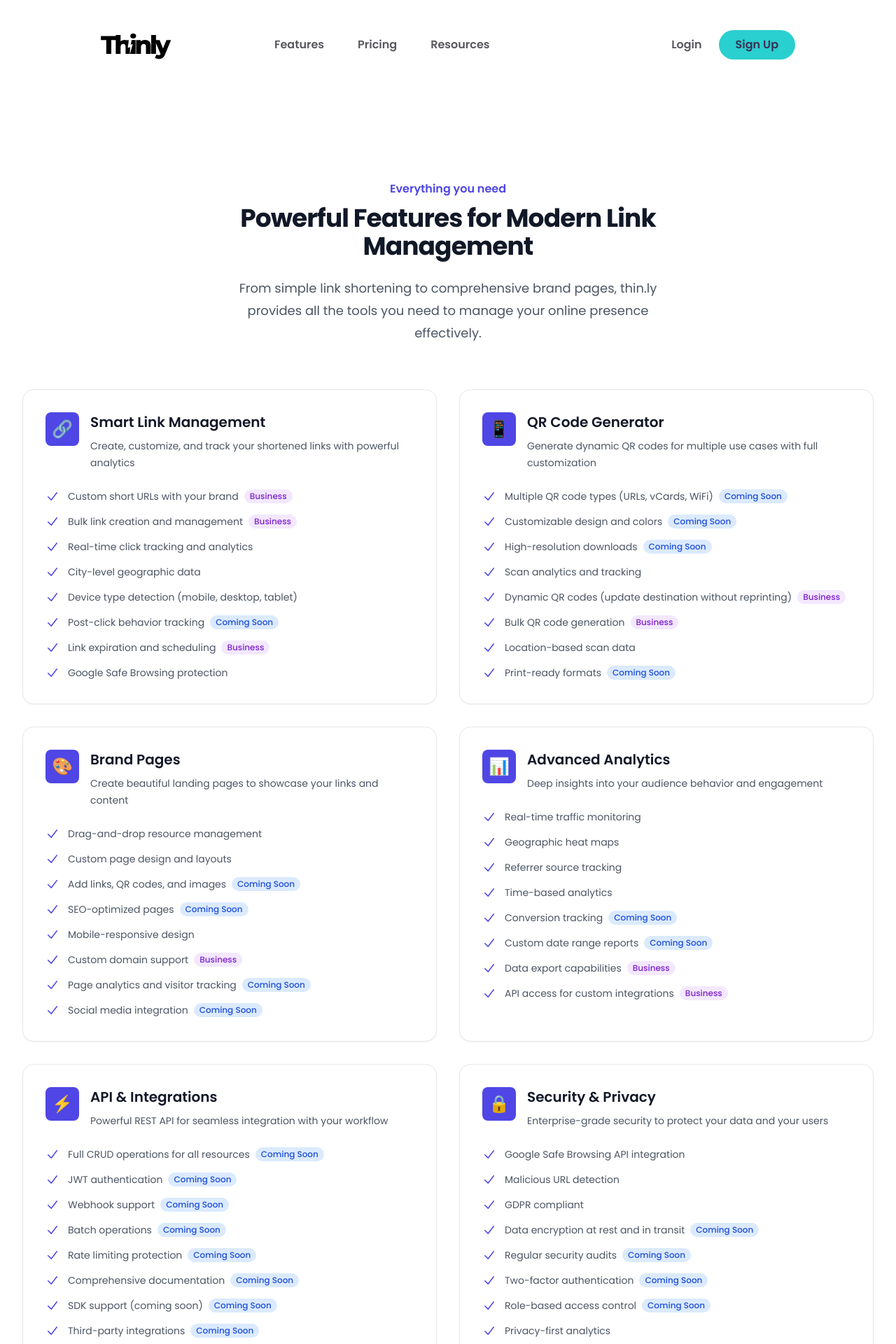
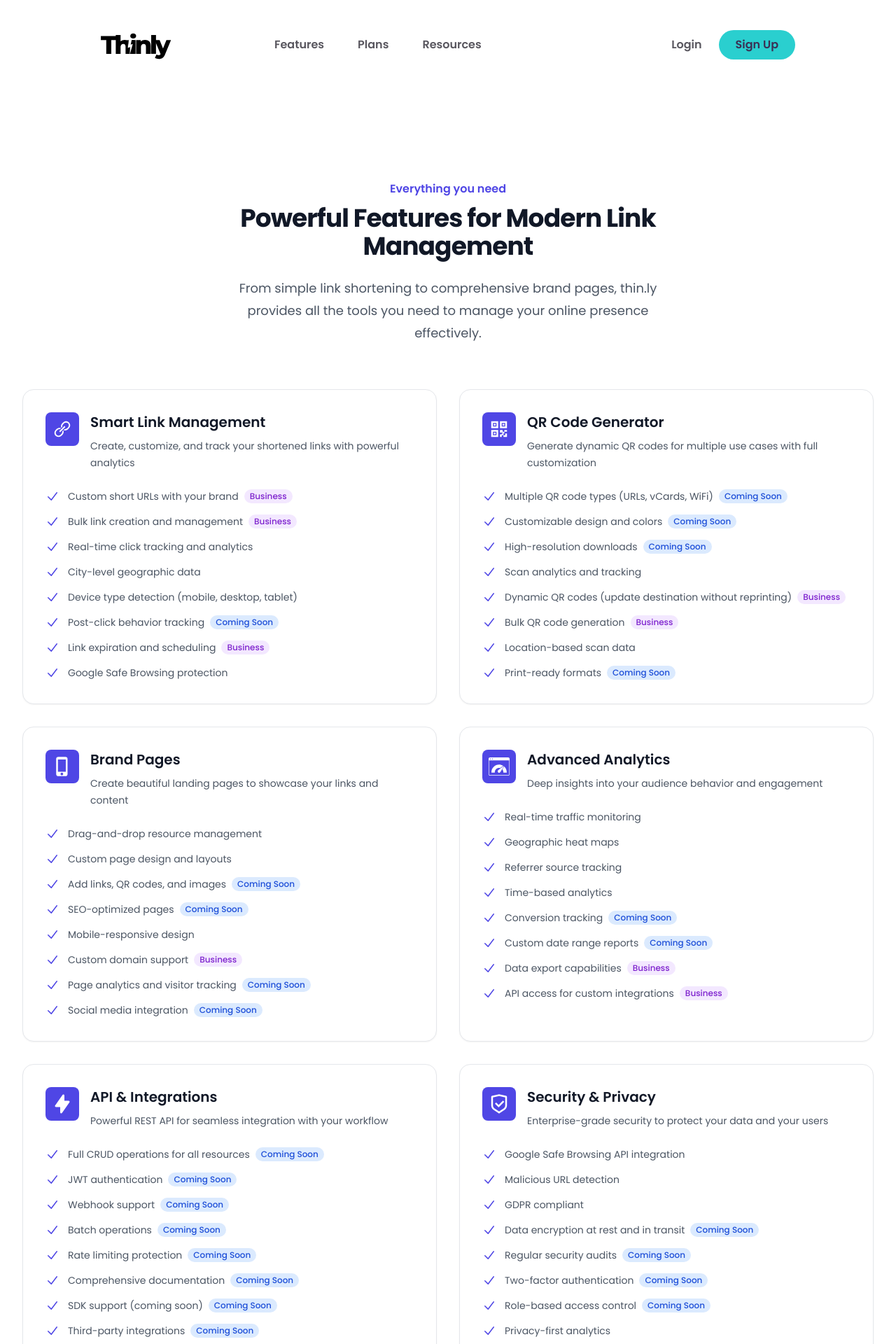
Before and after one commit to systemu-net/onetime, a React (Vite) app: page /features in a window 1280 px wide. Shown: the top 1920 px of the page at 70% size. Built offline with nearby package versions, Linux system fonts and the light colour scheme.

Commit message:
Fix icons

```diff
--- a/src/components/Features.tsx
+++ b/src/components/Features.tsx
@@ -1,4 +1,9 @@
 import { CheckIcon } from '@heroicons/react/20/solid';
+import { HiLightningBolt } from 'react-icons/hi';
+import { LiaLinkSolid } from 'react-icons/lia';
+import { MdPhoneIphone } from 'react-icons/md';
+import { RiQrCodeLine, RiShieldCheckLine } from 'react-icons/ri';
+import { SiPagespeedinsights } from 'react-icons/si';
 
 type FeatureItem = {
   text: string;
@@ -8,7 +13,7 @@
 type Feature = {
   name: string;
   description: string;
-  icon: string;
+  icon: JSX.Element;
   features: (string | FeatureItem)[];
 };
 
@@ -16,7 +21,7 @@
   {
     name: 'Smart Link Management',
     description: 'Create, customize, and track your shortened links with powerful analytics',
-    icon: '🔗',
+    icon: <LiaLinkSolid size={30} className="text-white" />,
     features: [
       { text: 'Custom short URLs with your brand', badge: 'business' },
       { text: 'Bulk link creation and management', badge: 'business' },
@@ -31,7 +36,7 @@
   {
     name: 'QR Code Generator',
     description: 'Generate dynamic QR codes for multiple use cases with full customization',
-    icon: '📱',
+    icon: <RiQrCodeLine size={30} className="text-white" />,
     features: [
       { text: 'Multiple QR code types (URLs, vCards, WiFi)', badge: 'coming-soon' },
       { text: 'Customizable design and colors', badge: 'coming-soon' },
@@ -46,7 +51,7 @@
   {
     name: 'Brand Pages',
     description: 'Create beautiful landing pages to showcase your links and content',
-    icon: '🎨',
+    icon: <MdPhoneIphone size={30} className="text-white" />,
     features: [
       'Drag-and-drop resource management',
       'Custom page design and layouts',
@@ -61,7 +66,7 @@
   {
     name: 'Advanced Analytics',
     description: 'Deep insights into your audience behavior and engagement',
-    icon: '📊',
+    icon: <SiPagespeedinsights size={30} className="text-white" />,
     features: [
       'Real-time traffic monitoring',
       'Geographic heat maps',
@@ -76,7 +81,7 @@
   {
     name: 'API & Integrations',
     description: 'Powerful REST API for seamless integration with your workflow',
-    icon: '⚡',
+    icon: <HiLightningBolt size={30} className="text-white" />,
     features: [
       { text: 'Full CRUD operations for all resources', badge: 'coming-soon' },
       { text: 'JWT authentication', badge: 'coming-soon' },
@@ -91,7 +96,7 @@
   {
     name: 'Security & Privacy',
     description: 'Enterprise-grade security to protect your data and your users',
-    icon: '🔒',
+    icon: <RiShieldCheckLine size={30} className="text-white" />,
     features: [
       'Google Safe Browsing API integration',
       'Malicious URL detection',
@@ -194,7 +199,7 @@
               href="/plans"
               className="text-sm font-semibold leading-6 text-gray-900"
             >
-              View pricing <span aria-hidden="true">→</span>
+              View plans <span aria-hidden="true">→</span>
             </a>
           </div>
         </div>
--- a/src/components/Footer.tsx
+++ b/src/components/Footer.tsx
@@ -28,7 +28,7 @@
               </li>
               <li>
                 <Link to={PRICING_ROUTE} className="text-sm text-gray-600 dark:text-gray-400 hover:text-violet-600 dark:hover:text-violet-400 transition-colors">
-                  Pricing
+                  Plans
                 </Link>
               </li>
               <li>
--- a/src/components/Header.tsx
+++ b/src/components/Header.tsx
@@ -41,7 +41,7 @@
             <ul className="nav__links | hide">
               {cookies.token && (<li><a className="nav__link" href="/">Dashboard</a></li>)}
               <li><Link to={FEATURES_ROUTE} className="nav__link">Features</Link></li>
-              <li><Link to={PRICING_ROUTE} className="nav__link">Pricing</Link></li>
+              <li><Link to={PRICING_ROUTE} className="nav__link">Plans</Link></li>
               <li><Link to={RESOURCES_ROUTE} className="nav__link">Resources</Link></li>
             </ul>
           </div>
@@ -63,7 +63,7 @@
           <ul className="nav__links | primary">
             {cookies.token && (<li><a className="nav__link" href="/">Dashboard</a></li>)}
             <li><Link to={FEATURES_ROUTE} className="nav__link">Features</Link></li>
-            <li><Link to={PRICING_ROUTE} className="nav__link">Pricing</Link></li>
+            <li><Link to={PRICING_ROUTE} className="nav__link">Plans</Link></li>
             <li><Link to={RESOURCES_ROUTE} className="nav__link">Resources</Link></li>
           </ul>
 
--- a/src/components/Resources.tsx
+++ b/src/components/Resources.tsx
@@ -1,3 +1,7 @@
+import { LiaLinkSolid } from 'react-icons/lia';
+import { MdPhoneIphone } from 'react-icons/md';
+import { RiQrCodeLine } from 'react-icons/ri';
+
 export default function Resources() {
   return (
     <div className="bg-white py-24 sm:py-32">
@@ -21,7 +25,9 @@
         {/* Resource Types Grid */}
         <div className="mx-auto mt-16 grid max-w-5xl grid-cols-1 gap-8 lg:grid-cols-3">
           <div className="rounded-2xl border border-gray-200 bg-white p-8 shadow-sm transition-shadow hover:shadow-md">
-            <div className="text-4xl mb-4">🔗</div>
+            <div className="mb-4 text-indigo-600">
+              <LiaLinkSolid size={40} />
+            </div>
             <h3 className="text-xl font-semibold text-gray-900">Link Resources</h3>
             <p className="mt-3 text-sm leading-6 text-gray-600">
               Create and manage shortened links with full analytics tracking and custom titles. Perfect for marketing campaigns and social media sharing.
@@ -47,7 +53,9 @@
           </div>
 
           <div className="rounded-2xl border border-gray-200 bg-white p-8 shadow-sm transition-shadow hover:shadow-md">
-            <div className="text-4xl mb-4">📱</div>
+            <div className="mb-4 text-indigo-600">
+              <RiQrCodeLine size={40} />
+            </div>
             <h3 className="text-xl font-semibold text-gray-900">QR Code Resources</h3>
             <p className="mt-3 text-sm leading-6 text-gray-600">
               Generate and track QR codes for vCards, WiFi credentials, URLs, and more. Ideal for contactless interactions and event management.
@@ -73,27 +81,29 @@
           </div>
 
           <div className="rounded-2xl border border-gray-200 bg-white p-8 shadow-sm transition-shadow hover:shadow-md">
-            <div className="text-4xl mb-4">🖼️</div>
-            <h3 className="text-xl font-semibold text-gray-900">Image Resources</h3>
+            <div className="mb-4 text-indigo-600">
+              <MdPhoneIphone size={40} />
+            </div>
+            <h3 className="text-xl font-semibold text-gray-900">Page Resources</h3>
             <p className="mt-3 text-sm leading-6 text-gray-600">
-              Upload and display images on your brand pages. Enhance your landing pages with visual content that engages your audience.
+              Create and manage custom brand pages (bio link pages) with drag-and-drop functionality. Build beautiful landing pages that showcase your content.
             </p>
             <ul className="mt-6 space-y-2">
               <li className="flex gap-x-2 text-sm text-gray-600">
-                <span className="text-blue-600">•</span>
-                <span className="text-blue-700 font-medium">Coming Soon</span>
+                <span className="text-indigo-600">•</span>
+                Custom page templates
               </li>
               <li className="flex gap-x-2 text-sm text-gray-600">
                 <span className="text-indigo-600">•</span>
-                Image uploads
+                Drag-and-drop ordering
               </li>
               <li className="flex gap-x-2 text-sm text-gray-600">
                 <span className="text-indigo-600">•</span>
-                Optimized delivery
+                Link multiple resources
               </li>
               <li className="flex gap-x-2 text-sm text-gray-600">
                 <span className="text-indigo-600">•</span>
-                Responsive images
+                Page analytics
               </li>
             </ul>
           </div>
--- a/src/components/Sidebar.tsx
+++ b/src/components/Sidebar.tsx
@@ -2,10 +2,9 @@
 import { FaUserCircle } from "react-icons/fa";
 import { IoHomeOutline } from 'react-icons/io5';
 import { LiaLinkSolid } from "react-icons/lia";
-import { MdArticle, MdMenuOpen } from "react-icons/md";
+import { MdMenuOpen, MdPhoneIphone } from "react-icons/md";
 import { RiQrCodeLine, RiSettings4Fill } from "react-icons/ri";
-import { SiThingiverse } from "react-icons/si";
-import { TbBrandGoogleAnalytics } from "react-icons/tb";
+import { SiPagespeedinsights, SiThingiverse } from "react-icons/si";
 
 
 const menuItems = [
@@ -22,11 +21,11 @@
     label: 'QR Codes'
   },
   {
-    icons: <MdArticle size={30}/>,
+    icons: <MdPhoneIphone size={30}/>,
     label: 'Pages'
   },
   {
-    icons: <TbBrandGoogleAnalytics size={30}/>,
+    icons: <SiPagespeedinsights size={30}/>,
     label: 'Analytics'
   },
   {
--- a/src/components/layouts/MainLayout.tsx
+++ b/src/components/layouts/MainLayout.tsx
@@ -13,15 +13,15 @@
   Bars3Icon,
   BellIcon,
   Cog6ToothIcon,
-  DocumentTextIcon,
   HomeIcon,
   LinkIcon,
   QrCodeIcon,
-  ShieldCheckIcon,
   XMarkIcon
 } from '@heroicons/react/24/outline';
 import { useCallback, useEffect, useState } from 'react';
 import { useCookies } from 'react-cookie';
+import { IoCellular } from 'react-icons/io5';
+import { MdPhoneIphone } from 'react-icons/md';
 import { Link, useLocation } from 'react-router-dom';
 import { getCurrentUserApi, logoutApi } from '../../apis/authentication';
 import Logo from '../../assets/logo.svg';
@@ -33,9 +33,9 @@
   { name: 'Home', href: DASHBOARD_ROUTE, icon: HomeIcon, current: true },
   { name: 'Links', href: LINKS_ROUTE, icon: LinkIcon, current: false },
   { name: 'QR Codes', href: QR_ROUTE, icon: QrCodeIcon, current: false },
-  { name: 'Pages', href: PAGES_ROUTE, icon: DocumentTextIcon, current: false },
+  { name: 'Pages', href: PAGES_ROUTE, icon: MdPhoneIphone, current: false },
   // { name: 'Analytics', href: ANALYTICS_ROUTE, icon: ChartBarIcon, current: false },
-  { name: 'Pricing', href: PLANS_ROUTE, icon: ShieldCheckIcon, current: false },
+  { name: 'Plans', href: PLANS_ROUTE, icon: IoCellular, current: false },
 ];
 
 function classNames(...classes) {
```
